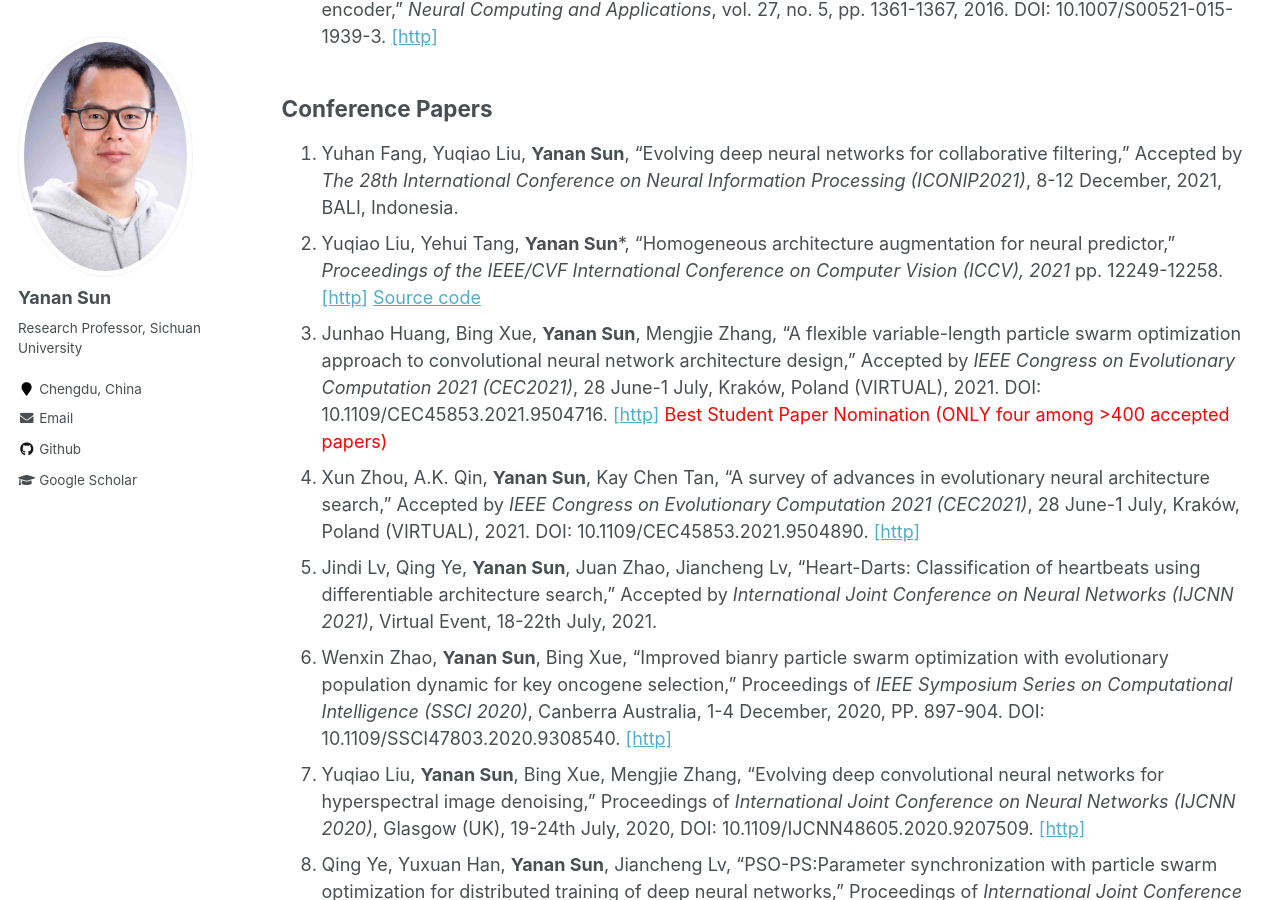
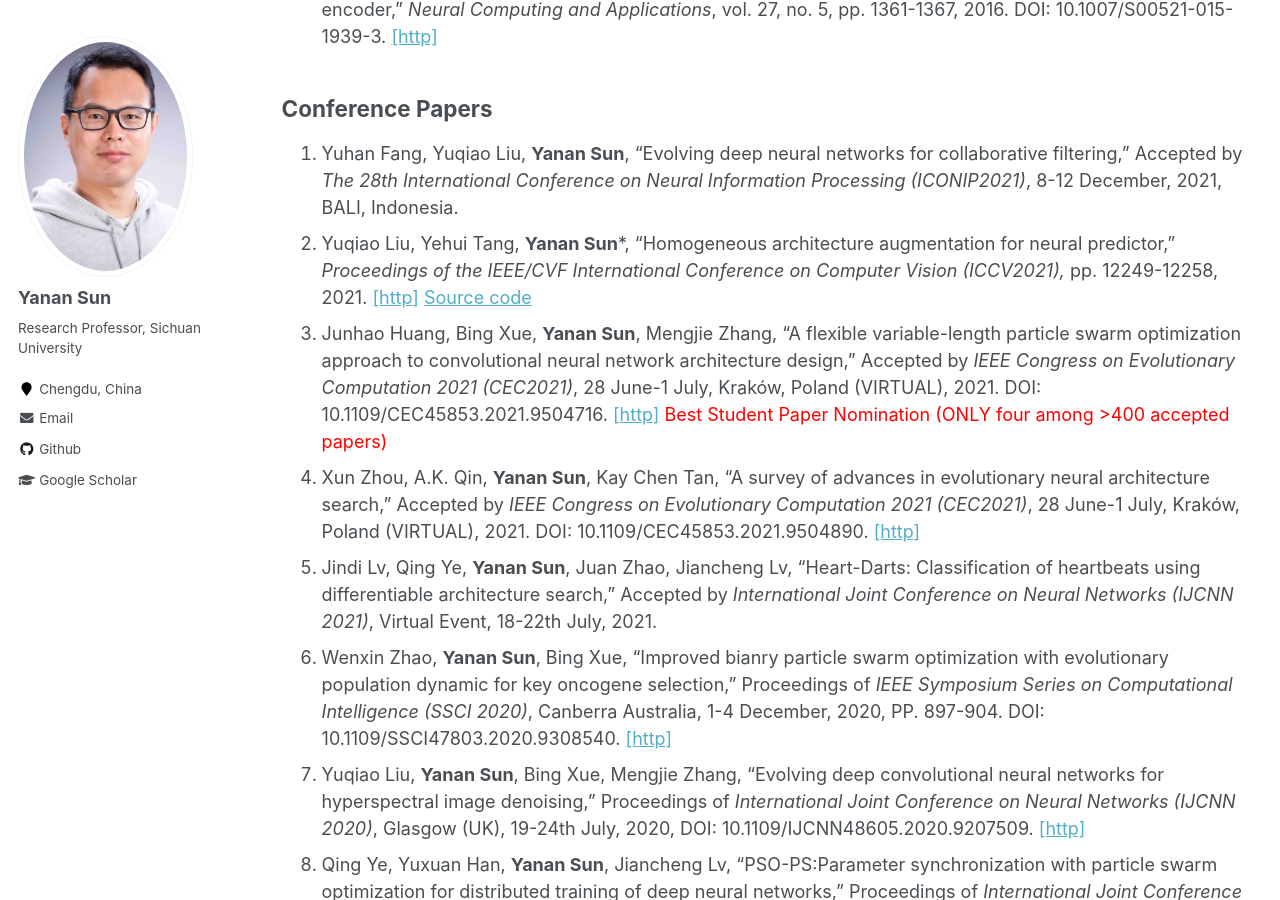
Before and after one commit to yn-sun/yn-sun.github.io, a Jekyll site: the page built from _pages/publications.md, in a window 1280 px wide and 900 px high, scrolled down 2103 px. Built offline with Jekyll 4.4.1, drawn with Linux system fonts in a browser that asks for light colours; comment, search, counter and statistics services are not loaded.

Commit message:
Update publications.md

```diff
--- a/_pages/publications.md
+++ b/_pages/publications.md
@@ -33,7 +33,7 @@
 
 ## Conference Papers
 1. Yuhan Fang, Yuqiao Liu, **Yanan Sun**, "Evolving deep neural networks for collaborative filtering," Accepted by <i>The 28th International Conference on Neural Information Processing (ICONIP2021)</i>, 8-12 December, 2021, BALI, Indonesia.
-2. Yuqiao Liu, Yehui Tang, **Yanan Sun***, "Homogeneous architecture augmentation for neural predictor," <i>Proceedings of the IEEE/CVF International Conference on Computer Vision (ICCV), 2021</i> pp. 12249-12258. [[http]](https://openaccess.thecvf.com/content/ICCV2021/html/Liu_Homogeneous_Architecture_Augmentation_for_Neural_Predictor_ICCV_2021_paper.html) [Source code](https://github.com/lyq998/HAAP)
+2. Yuqiao Liu, Yehui Tang, **Yanan Sun***, "Homogeneous architecture augmentation for neural predictor," <i>Proceedings of the IEEE/CVF International Conference on Computer Vision (ICCV2021),</i> pp. 12249-12258, 2021. [[http]](https://openaccess.thecvf.com/content/ICCV2021/html/Liu_Homogeneous_Architecture_Augmentation_for_Neural_Predictor_ICCV_2021_paper.html) [Source code](https://github.com/lyq998/HAAP)
 3. Junhao Huang, Bing Xue, **Yanan Sun**, Mengjie Zhang, "A flexible variable-length particle swarm optimization approach to convolutional neural network architecture design," Accepted by <i>IEEE Congress on Evolutionary Computation 2021 (CEC2021)</i>, 28 June-1 July, Kraków, Poland (VIRTUAL), 2021. DOI: 10.1109/CEC45853.2021.9504716. [[http]](https://ieeexplore.ieee.org/document/9504716) <span style="color: #FF0000">Best Student Paper Nomination (ONLY four among >400 accepted papers)</span>
 4. Xun Zhou, A.K. Qin, **Yanan Sun**, Kay Chen Tan, "A survey of advances in evolutionary neural architecture search," Accepted by <i>IEEE Congress on Evolutionary Computation 2021 (CEC2021)</i>, 28 June-1 July, Kraków, Poland (VIRTUAL), 2021. DOI: 10.1109/CEC45853.2021.9504890. [[http]](https://ieeexplore.ieee.org/document/9504890)
 5. Jindi Lv, Qing Ye, **Yanan Sun**, Juan Zhao, Jiancheng Lv, "Heart-Darts: Classification of heartbeats using differentiable architecture search," Accepted by <i>International Joint Conference on Neural Networks (IJCNN 2021)</i>, Virtual Event, 18-22th July, 2021.
```
